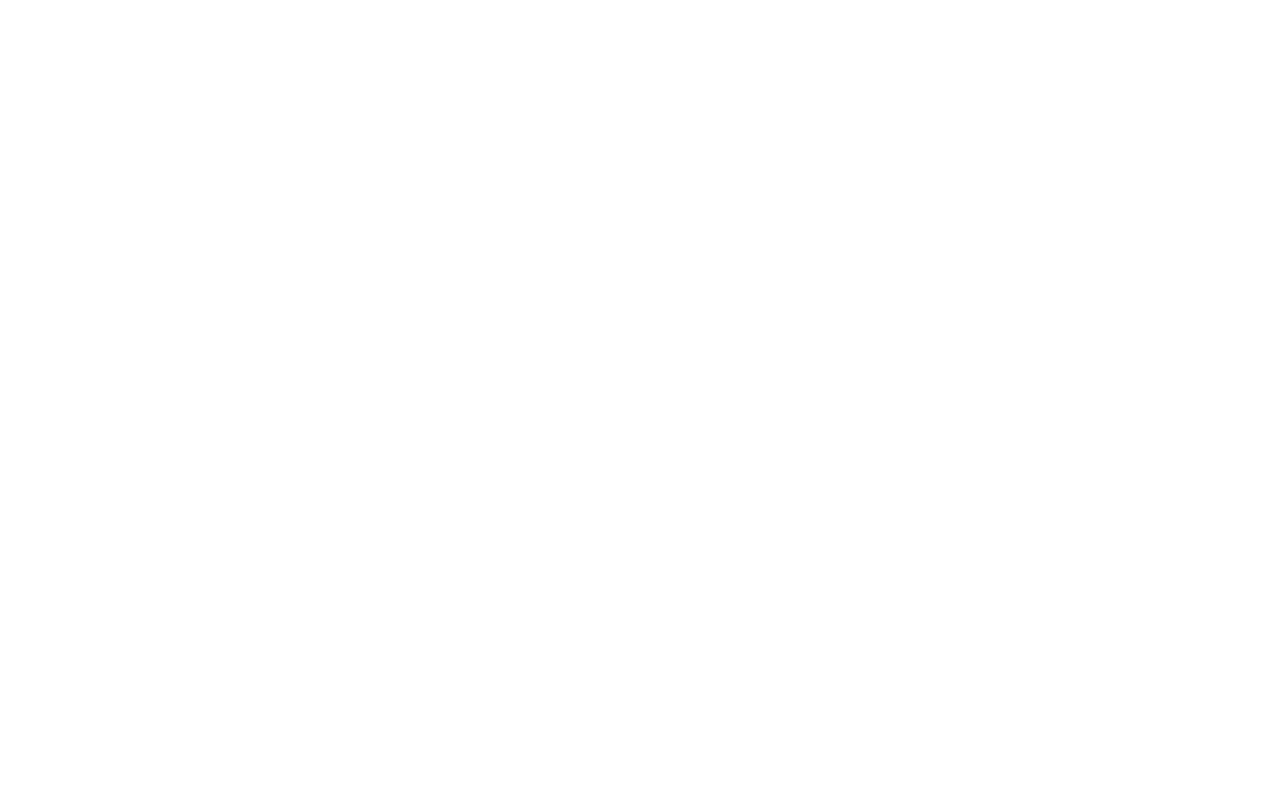
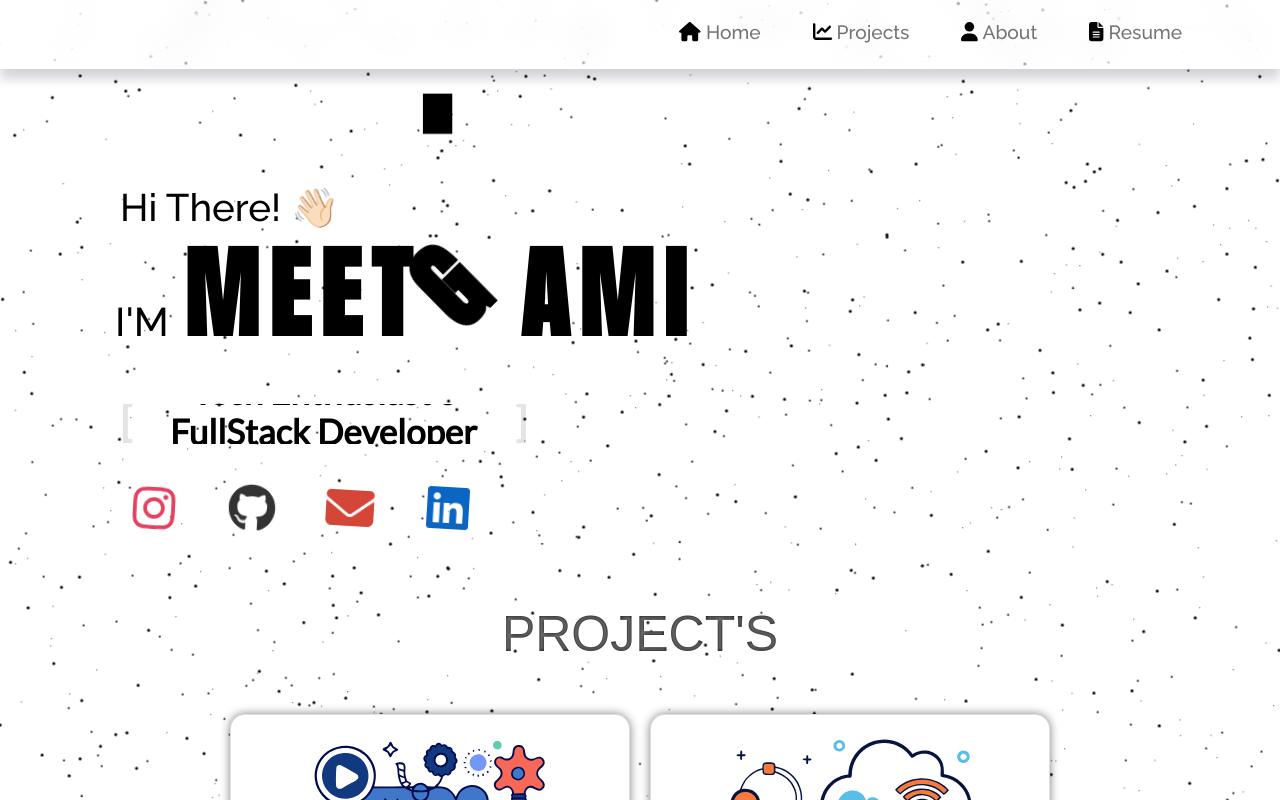
Before and after one commit to MeetGami/portfolio, a React (Vite) app: page / in a window 1280 px wide. Before the commit this address had no page. Shown: the top 800 px of the page. Built offline with nearby package versions, Linux system fonts and the light colour scheme.

Commit message:
second commit

```diff
--- a/src/App.jsx
+++ b/src/App.jsx
@@ -3,11 +3,7 @@
 import Home from "./components/home/home";
 const App = () =>{
   return(
-    <Router>
-      <Routes>
-        <Route path="/home" element={<Home/>}/>
-      </Routes>
-    </Router>
+    <Home/>
   )
 }
 export default App;
```
